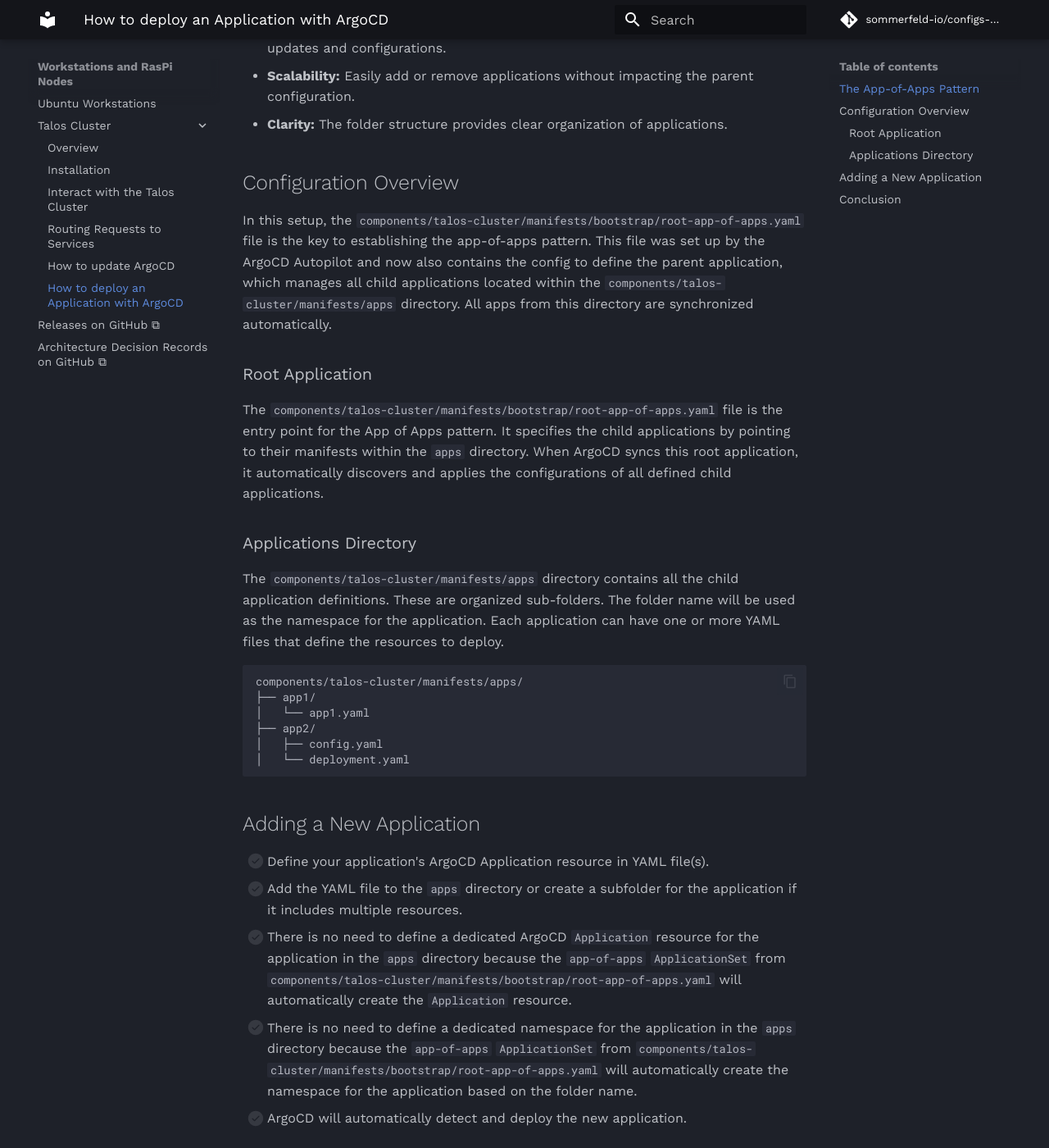
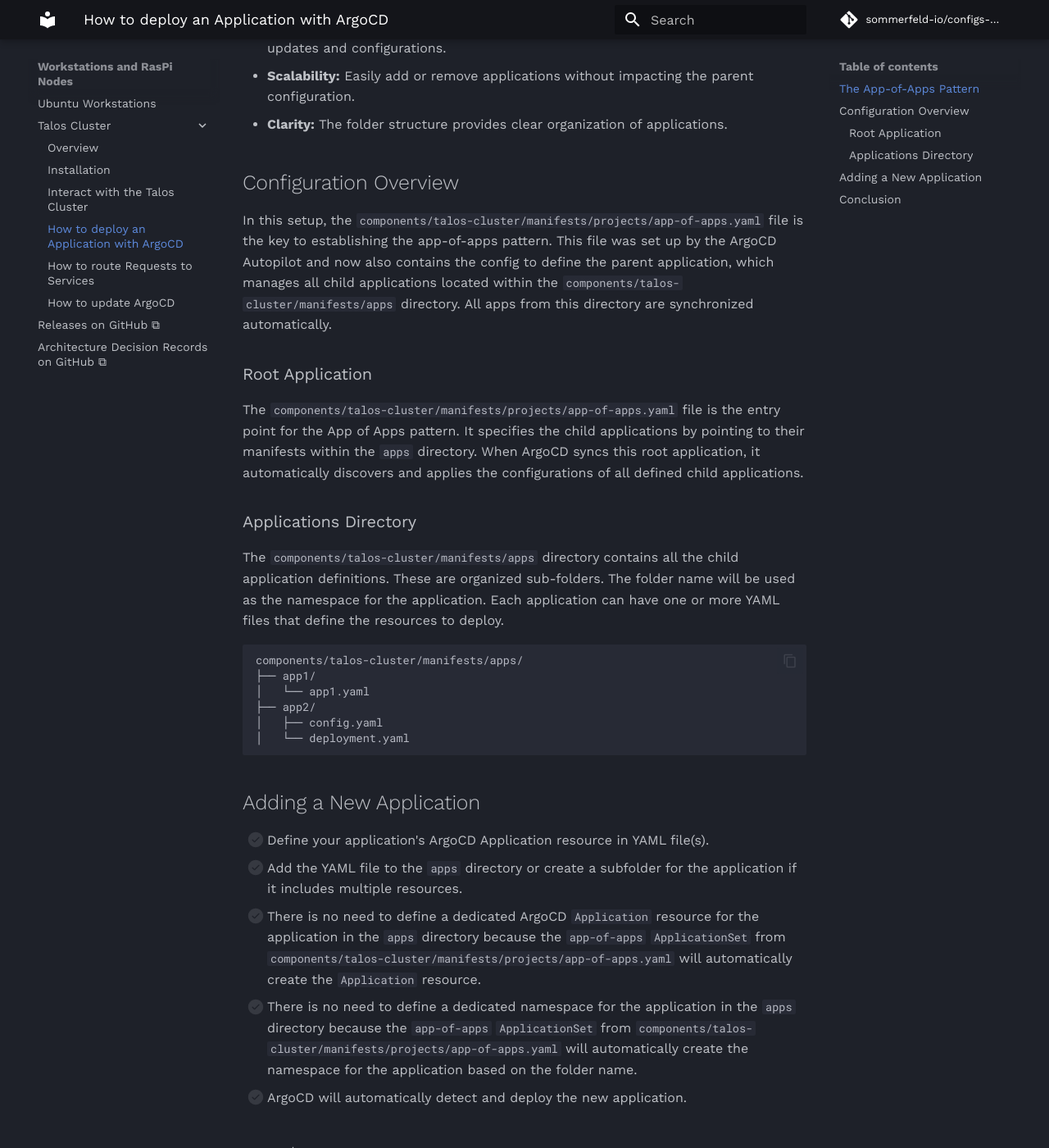
Before and after one commit to sommerfeld-io/configs-homelab, an MkDocs documentation site: the page built from docs/nodes/talos-cluster/howto/deploy-application-with-argocd.md, in a window 1280 px wide and 1400 px high, scrolled down 578 px. Shown: the whole window at 82% size. Built offline with MkDocs 1.6.1 and Material for MkDocs 9.7.7, drawn with Linux system fonts in a browser that asks for light colours; comment, search, counter and statistics services are not loaded; some of the changed text lies outside the part shown.

Commit message:
docs: re-org

```diff
--- a/docs/nodes/talos-cluster/howto/deploy-application-with-argocd.md
+++ b/docs/nodes/talos-cluster/howto/deploy-application-with-argocd.md
@@ -13,11 +13,11 @@
 
 ## Configuration Overview
 
-In this setup, the `components/talos-cluster/manifests/bootstrap/root-app-of-apps.yaml` file is the key to establishing the app-of-apps pattern. This file was set up by the ArgoCD Autopilot and now also contains the config to define the parent application, which manages all child applications located within the `components/talos-cluster/manifests/apps` directory. All apps from this directory are synchronized automatically.
+In this setup, the `components/talos-cluster/manifests/projects/app-of-apps.yaml` file is the key to establishing the app-of-apps pattern. This file was set up by the ArgoCD Autopilot and now also contains the config to define the parent application, which manages all child applications located within the `components/talos-cluster/manifests/apps` directory. All apps from this directory are synchronized automatically.
 
 ### Root Application
 
-The `components/talos-cluster/manifests/bootstrap/root-app-of-apps.yaml` file is the entry point for the App of Apps pattern. It specifies the child applications by pointing to their manifests within the `apps` directory. When ArgoCD syncs this root application, it automatically discovers and applies the configurations of all defined child applications.
+The `components/talos-cluster/manifests/projects/app-of-apps.yaml` file is the entry point for the App of Apps pattern. It specifies the child applications by pointing to their manifests within the `apps` directory. When ArgoCD syncs this root application, it automatically discovers and applies the configurations of all defined child applications.
 
 ### Applications Directory
 
@@ -36,10 +36,10 @@
 
 - [ ] Define your application's ArgoCD Application resource in YAML file(s).
 - [ ] Add the YAML file to the `apps` directory or create a subfolder for the application if it includes multiple resources.
-- [ ] There is no need to define a dedicated ArgoCD `Application` resource for the application in the `apps` directory because the `app-of-apps` `ApplicationSet` from `components/talos-cluster/manifests/bootstrap/root-app-of-apps.yaml` will automatically create the `Application` resource.
-- [ ] There is no need to define a dedicated namespace for the application in the `apps` directory because the `app-of-apps` `ApplicationSet` from `components/talos-cluster/manifests/bootstrap/root-app-of-apps.yaml` will automatically create the namespace for the application based on the folder name.
+- [ ] There is no need to define a dedicated ArgoCD `Application` resource for the application in the `apps` directory because the `app-of-apps` `ApplicationSet` from `components/talos-cluster/manifests/projects/app-of-apps.yaml` will automatically create the `Application` resource.
+- [ ] There is no need to define a dedicated namespace for the application in the `apps` directory because the `app-of-apps` `ApplicationSet` from `components/talos-cluster/manifests/projects/app-of-apps.yaml` will automatically create the namespace for the application based on the folder name.
 - [ ] ArgoCD will automatically detect and deploy the new application.
 
 ## Conclusion
 
-By using the App of Apps pattern with ArgoCD, you can streamline application deployments and manage multiple applications with ease. The `components/talos-cluster/manifests/projects/talos-cluster.yaml` file acts as the central orchestrator, providing a scalable and modular approach to Kubernetes application management.
+By using the App of Apps pattern with ArgoCD, you can streamline application deployments and manage multiple applications with ease. The `components/talos-cluster/manifests/projects/app-of-apps.yaml` file acts as the central orchestrator, providing a scalable and modular approach to Kubernetes application management.
--- a/docs/nodes/talos-cluster/request-routing.md
+++ b/docs/nodes/talos-cluster/howto/request-routing.md
@@ -1,4 +1,4 @@
-# Talos Cluster - Routing Requests to Services
+# How to route Requests to Services
 
 Lorem ipsum dolor sit amet, consectetur adipiscing elit. Nullam nec pur elit sed nunc luctus tincidunt. Nullam nec pur elit sed nunc luctus tincidunt. Nullam nec pur elit sed non luctus tincidunt. Nullam nec pur elit sed nunc luctus tincidunt. Nullam nec pur elit sed nunc luctus tincidunt. Nullam nec pur elit sed non luctus tincidunt. Nullam nec pur elit sed nunc luctus tincidunt.
 
--- a/mkdocs.yml
+++ b/mkdocs.yml
@@ -63,9 +63,9 @@
           - Overview: nodes/talos-cluster/index.md
           - Installation: nodes/talos-cluster/installation.md
           - nodes/talos-cluster/interact.md
-          - Routing Requests to Services: nodes/talos-cluster/request-routing.md
+          - nodes/talos-cluster/howto/deploy-application-with-argocd.md
+          - nodes/talos-cluster/howto/request-routing.md
           - nodes/talos-cluster/howto/update-argocd.md
-          - nodes/talos-cluster/howto/deploy-application-with-argocd.md
       - Releases on GitHub ⧉: https://github.com/sommerfeld-io/configs-homelab/releases
       - Architecture Decision Records on GitHub ⧉: https://github.com/sommerfeld-io/configs-homelab/issues?q=is%3Aissue+label%3AADR
   - Api Docs:
```
Also changed, not shown: docs/nodes/talos-cluster/index.md (+3 -0 lines).
